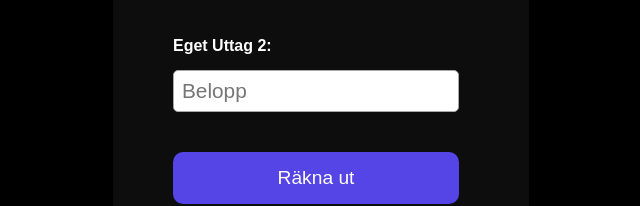
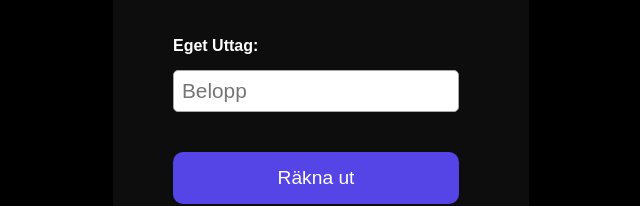
Before and after one commit to simfrisk/taxcal, a plain HTML site: page index.html in a window 1280 px wide. Shown: the part 289-495 px from the top of the page, 319-959 px from the left. Drawn offline with Linux system fonts and the light colour scheme.

Commit message:
testing 2

```diff
--- a/Style/taxCal.css
+++ b/Style/taxCal.css
@@ -1,5 +1,5 @@
 body {
-  background-color: rgb(0, 0, 1);
+  background-color: rgb(0, 0, 0);
   color: white;
 
   display: flex;
--- a/index.html
+++ b/index.html
@@ -13,7 +13,7 @@
   <div id="main">
     <h1 id="title">Skatträknare</h1>
 
-    <label id="label" for="inputUttag">Eget Uttag 2:</label>
+    <label id="label" for="inputUttag">Eget Uttag:</label>
     <input id="inputUttag" type="text" placeholder="Belopp" />
 
 
```
